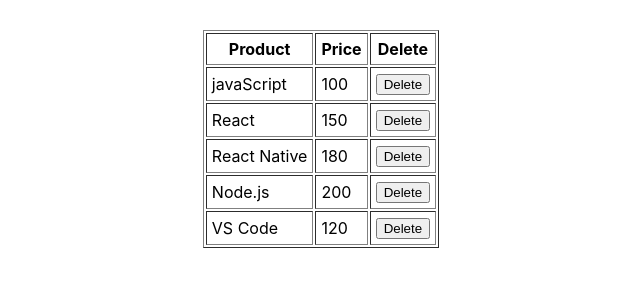
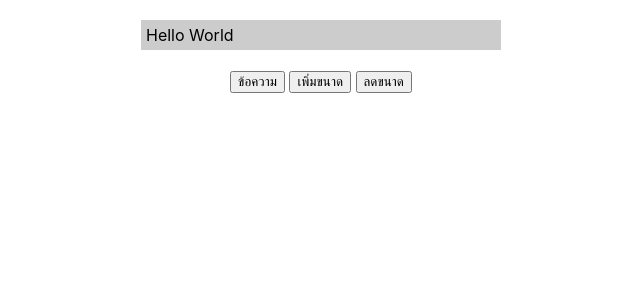
Before and after one commit to Pawaress/app1, a React (Create React App) app: page / in a window 1280 px wide. Shown: the top 300 px of the page, without its empty margins (319-959 px from the left). Built offline with nearby package versions, Linux system fonts and the light colour scheme.

Commit message:
create state-func.js
create state-func.js

```diff
--- a/src/App.js
+++ b/src/App.js
@@ -7,12 +7,13 @@
 import { EvenData2 } from './event-data';
 import RefsFunc from './ref-func'
 import RefsArray from './refs-array';
+import MassageBox from './state-func';
 function App() {
 
 
 
 
-    return <RefsArray/>
+    return <MassageBox/>
 
 
     }
--- /dev/null
+++ b/src/state-func.js
@@ -0,0 +1,34 @@
+import React,{useState} from 'react'
+export default function MassageBox(){
+    let [text,setText]=useState('Hello World')
+    let [size,setSize] = React.useState(16)
+
+    const onClickSetText=()=>{
+    let t = prompt('กำหนดข้อความของท่าน')
+    if(t){
+        setText(t)
+    }
+    }
+
+    const onClickZoomIn=()=>{
+        let newSize = size+1
+        setSize(newSize)
+    }
+    let msgboxStyle={
+        display:'inline-block',
+        width:350,
+        fontSize:size,
+        backgroundColor:'#ccc',
+        padding:5,
+        textAlign:'left'
+    }
+    return(
+        <div style={{textAlign:'center',marginTop:20}}>
+            <div style= {msgboxStyle}>{text}</div><br/><br/>
+            <button onClick={onClickSetText}>ข้อความ</button>&nbsp;
+            <button onClick={onClickZoomIn}>เพิ่มขนาด</button>&nbsp;
+            <button onClick={()=> setSize(size-1)}>ลดขนาด</button>
+
+        </div>
+    )
+}
```
